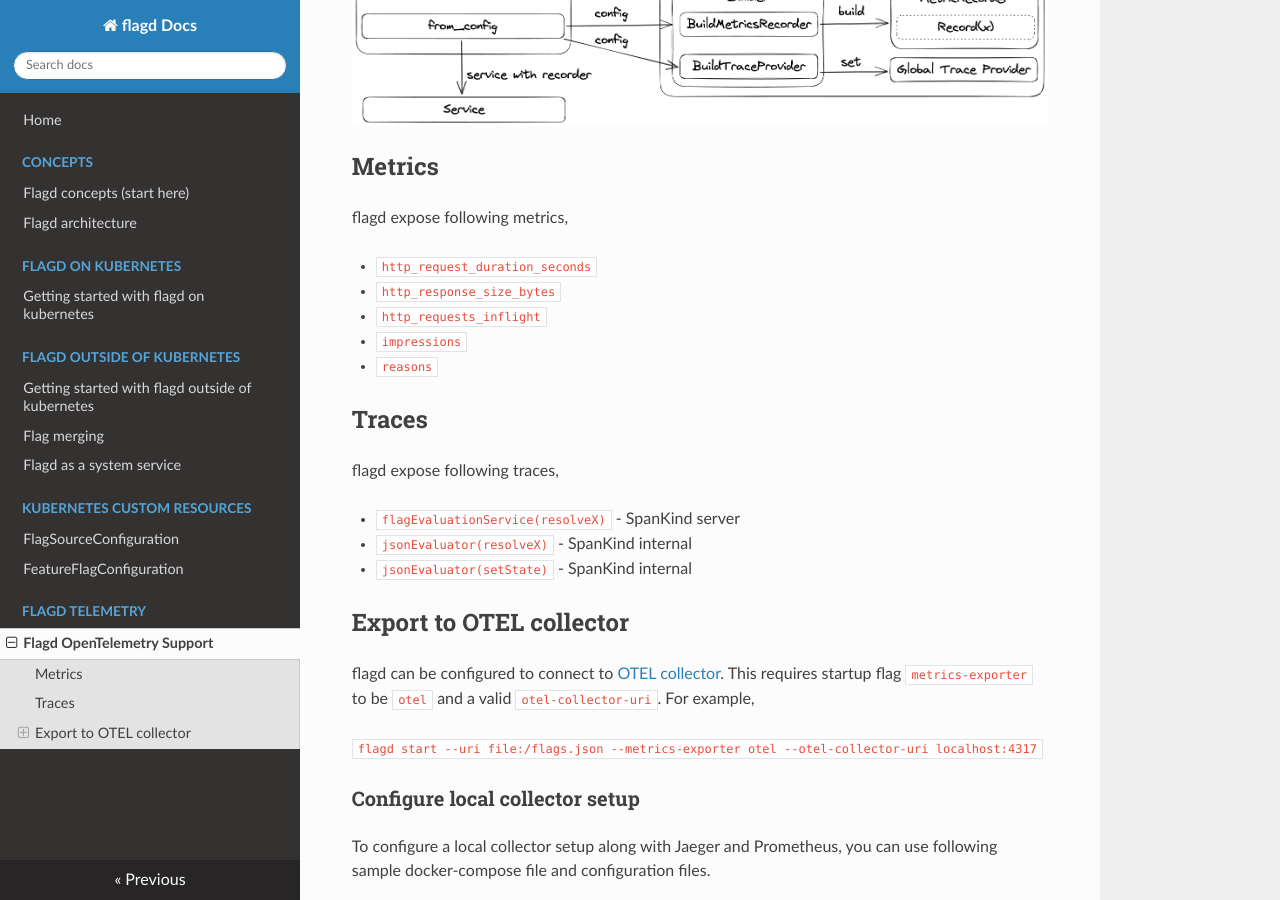
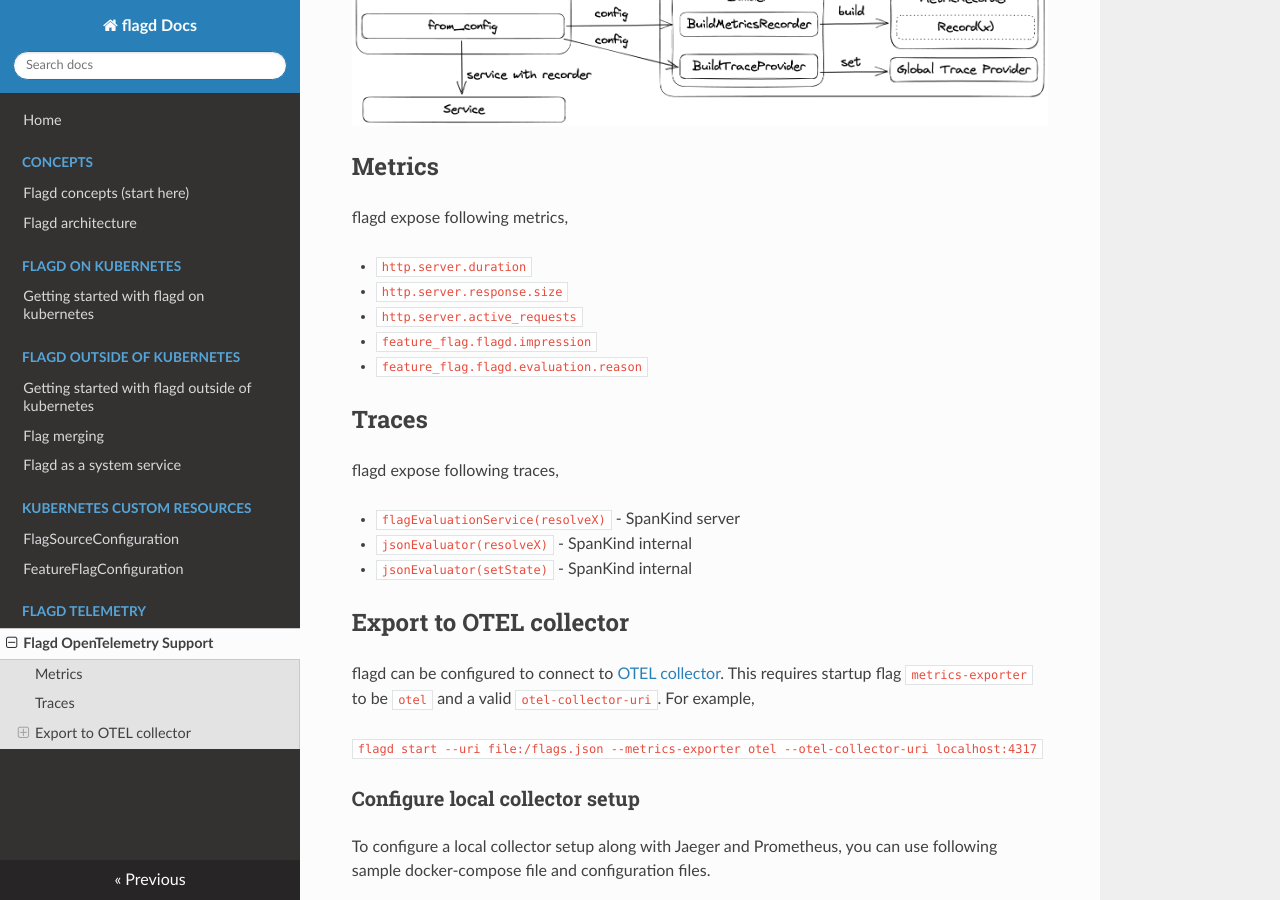
Before and after one commit to open-feature/flagd, an MkDocs documentation site: the page built from web-docs/concepts/opentelemetry.md, in a window 1280 px wide and 900 px high, scrolled down 400 px. Built offline with MkDocs 1.6.1, drawn with Linux system fonts in a browser that asks for light colours; nearby versions of some CDN libraries.

Commit message:
Update web-docs/concepts/opentelemetry.md
Co-authored-by: Michael Beemer <beeme1mr@users.noreply.github.com>
Signed-off-by: Adam Gardner <26523841+agardnerIT@users.noreply.github.com>

```diff
--- a/web-docs/concepts/opentelemetry.md
+++ b/web-docs/concepts/opentelemetry.md
@@ -13,11 +13,11 @@ Given below is the current implementation overview of flagd telemetry internals,
 
 flagd expose following metrics,
 
-* `http_request_duration_seconds`
-* `http_response_size_bytes`
-* `http_requests_inflight`
-* `impressions`
-* `reasons`
+* `http.server.duration`
+* `http.server.response.size`
+* `http.server.active_requests`
+* `feature_flag.flagd.impression`
+* `feature_flag.flagd.evaluation.reason`
 
 ## Traces
 
```
